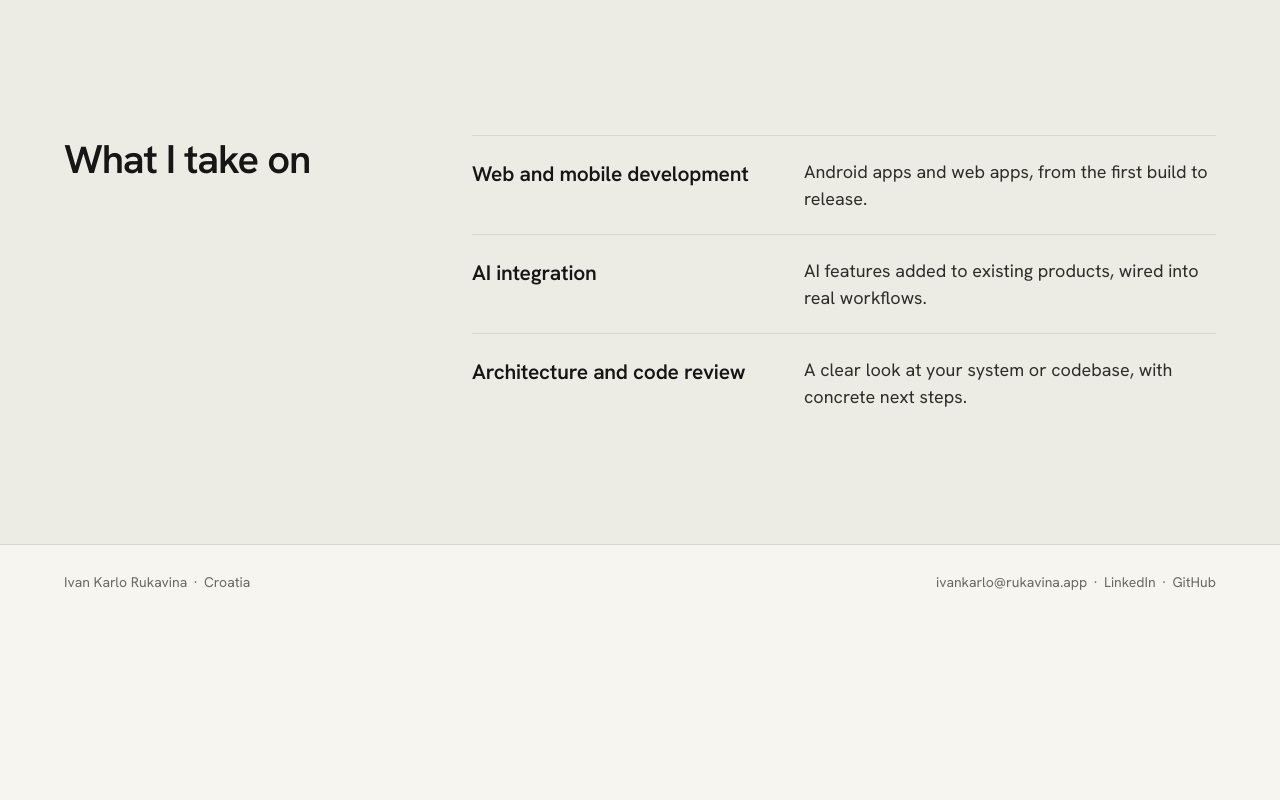
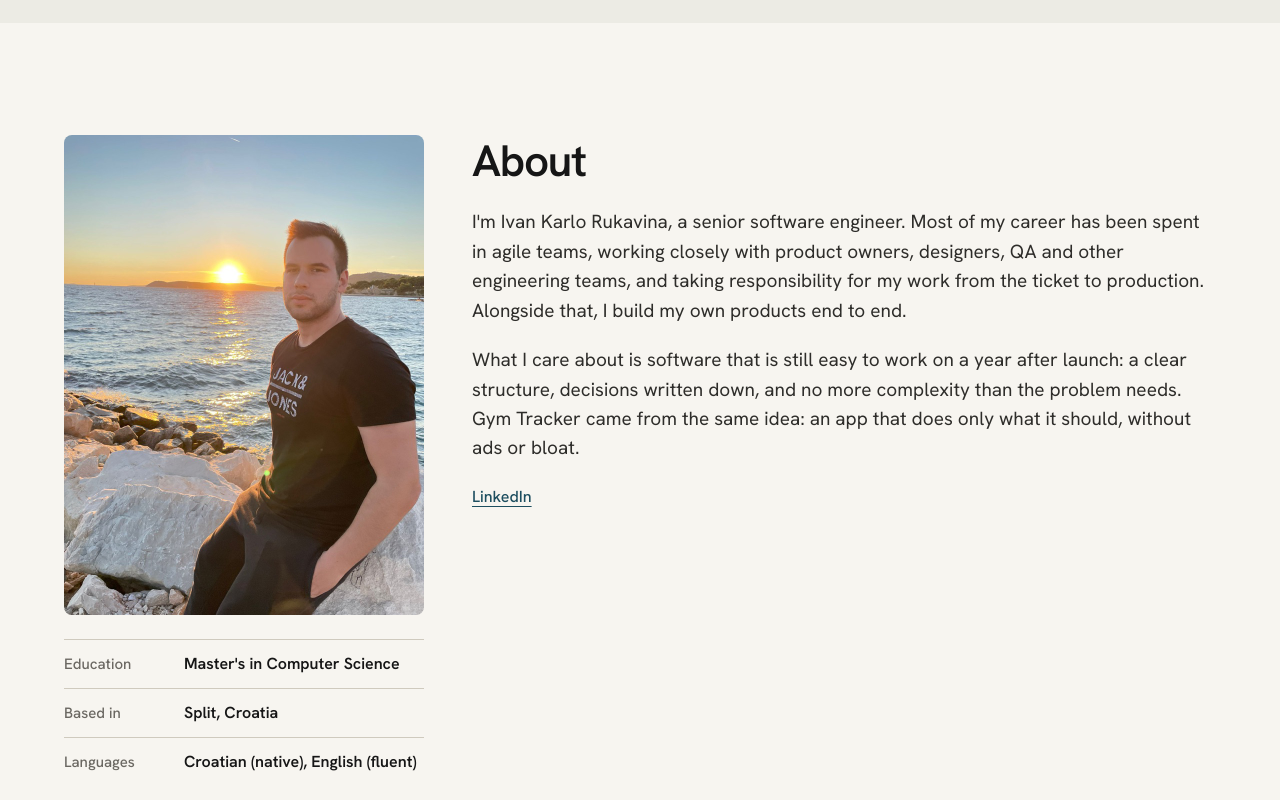
Before and after one commit to rukavina-git/rukavina-app, a Next.js app: page /en in a window 1280 px wide. Shown: the part 3560-4360 px from the top of the page. Before the commit the page ends 4187 px from the top, so only its background shows below. Built offline with nearby package versions, Linux system fonts and the light colour scheme.

Commit message:
feat: about section with photo and facts
Co-Authored-By: Claude Opus 5.5 <noreply@anthropic.com>

```diff
--- a/messages/en.json
+++ b/messages/en.json
@@ -127,5 +127,24 @@
         "text": "A clear look at your system or codebase, with concrete next steps."
       }
     }
+  },
+  "About": {
+    "title": "About",
+    "p1": "I'm Ivan Karlo Rukavina, a senior software engineer. Most of my career has been spent in agile teams, working closely with product owners, designers, QA and other engineering teams, and taking responsibility for my work from the ticket to production. Alongside that, I build my own products end to end.",
+    "p2": "What I care about is software that is still easy to work on a year after launch: a clear structure, decisions written down, and no more complexity than the problem needs. Gym Tracker came from the same idea: an app that does only what it should, without ads or bloat.",
+    "facts": {
+      "education": {
+        "label": "Education",
+        "value": "Master's in Computer Science"
+      },
+      "location": {
+        "label": "Based in",
+        "value": "Split, Croatia"
+      },
+      "languages": {
+        "label": "Languages",
+        "value": "Croatian (native), English (fluent)"
+      }
+    }
   }
 }
--- a/messages/hr.json
+++ b/messages/hr.json
@@ -127,5 +127,24 @@
         "text": "Jasan pogled na vaš sustav ili kod, s konkretnim sljedećim koracima."
       }
     }
+  },
+  "About": {
+    "title": "O meni",
+    "p1": "Ja sam Ivan Karlo Rukavina, senior softverski inženjer. Većinu karijere proveo sam u agilnim timovima, u bliskoj suradnji s vlasnicima proizvoda, dizajnerima, QA-om i drugim razvojnim timovima, preuzimajući odgovornost za svoj rad od zadatka do produkcije. Uz to izrađujem vlastite proizvode od početka do kraja.",
+    "p2": "Stalo mi je do softvera na kojem se i godinu dana nakon lansiranja lako radi: jasna struktura, zapisane odluke i ne više složenosti nego što problem traži. Gym Tracker nastao je iz iste ideje: aplikacija koja radi samo ono što treba, bez oglasa i suvišnog.",
+    "facts": {
+      "education": {
+        "label": "Obrazovanje",
+        "value": "Magistar računarstva"
+      },
+      "location": {
+        "label": "Lokacija",
+        "value": "Split, Hrvatska"
+      },
+      "languages": {
+        "label": "Jezici",
+        "value": "hrvatski (materinski), engleski (tečno)"
+      }
+    }
   }
 }
--- a/src/app/[locale]/page.tsx
+++ b/src/app/[locale]/page.tsx
@@ -2,6 +2,7 @@ import { setRequestLocale } from 'next-intl/server'
 import Hero from '@/components/sections/hero/Hero'
 import Work from '@/components/sections/work/Work'
 import HowIWork from '@/components/sections/how-i-work/HowIWork'
+import About from '@/components/sections/about/About'
 import Services from '@/components/sections/services/Services'
 
 // Homepage in section order (decision 0008). Empty shells are filled by later plan steps.
@@ -13,7 +14,7 @@ export default async function HomePage({ params }: { params: Promise<{ locale: s
       <Hero />
       <Work />
       <HowIWork />
-      <section id="about" />
+      <About />
       <Services />
       <section id="contact" />
     </>
--- /dev/null
+++ b/src/components/sections/about/About.tsx
@@ -0,0 +1,60 @@
+import Image from 'next/image'
+import { useTranslations } from 'next-intl'
+import { site } from '@/lib/site'
+
+const facts = ['education', 'location', 'languages'] as const
+const paragraphs = ['p1', 'p2'] as const
+
+// Figma 336:1262. Desktop: photo and facts left, text right. Phones: text first.
+export default function About() {
+  const t = useTranslations('About')
+
+  return (
+    <section id="about" aria-labelledby="about-title" className="px-page mx-auto max-w-page">
+      <div className="grid gap-10 py-16 md:py-24 lg:grid-cols-[360px_minmax(0,760px)] lg:gap-12 lg:pt-28 lg:pb-[120px]">
+        <div className="lg:order-2">
+          <h2
+            id="about-title"
+            className="text-[2rem] leading-[1.2] font-semibold tracking-[-0.03em] text-ink md:text-h2"
+          >
+            {t('title')}
+          </h2>
+          <div className="mt-5 space-y-5 text-body leading-[1.55] text-ink-soft md:text-[1.1875rem]">
+            {paragraphs.map((key) => (
+              <p key={key}>{t(key)}</p>
+            ))}
+          </div>
+          <a
+            href={site.linkedin}
+            target="_blank"
+            rel="noopener noreferrer"
+            className="mt-3 inline-flex min-h-11 items-center text-base font-medium text-accent underline underline-offset-4 hover:text-ink"
+          >
+            LinkedIn
+          </a>
+        </div>
+
+        <div className="w-full max-w-[360px] lg:order-1">
+          <Image
+            src="/profile/ivan-karlo-rukavina.jpg"
+            alt={site.name}
+            width={720}
+            height={960}
+            sizes="360px"
+            className="aspect-[3/4] w-full rounded-lg object-cover"
+          />
+          <dl className="mt-6">
+            {facts.map((key) => (
+              <div key={key} className="flex items-baseline gap-4 border-t border-border-strong py-3">
+                <dt className="w-[104px] shrink-0 text-ui font-medium text-muted">
+                  {t(`facts.${key}.label`)}
+                </dt>
+                <dd className="text-base font-semibold text-ink">{t(`facts.${key}.value`)}</dd>
+              </div>
+            ))}
+          </dl>
+        </div>
+      </div>
+    </section>
+  )
+}
```
Also changed, not shown: messages/README.md, public/profile/ivan-karlo-rukavina.jpg (added), 2 other files (tests, documents, lock files or other folders).
